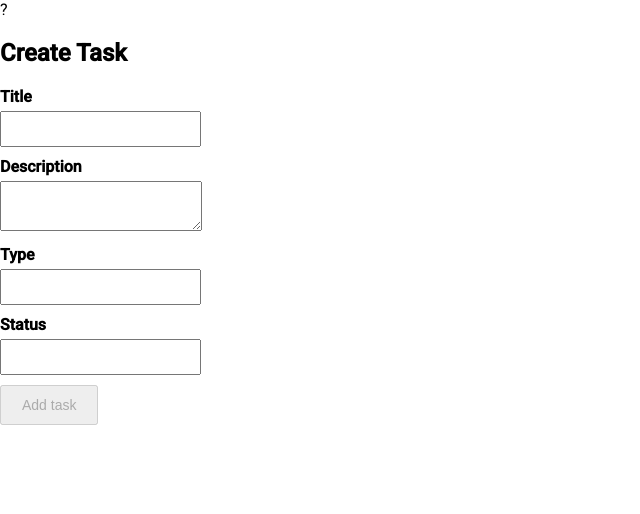
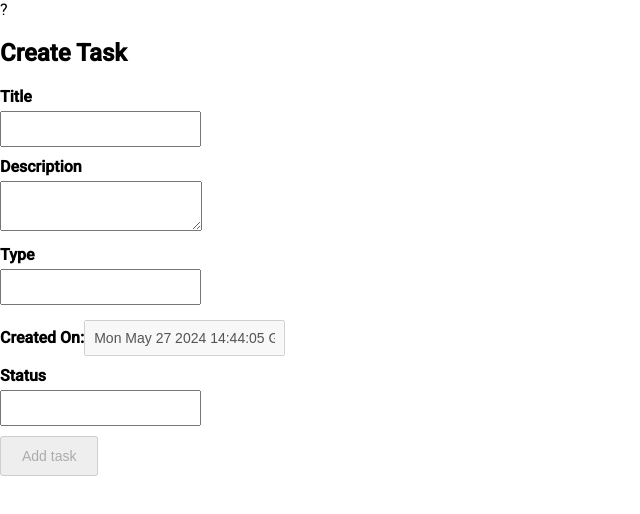
Before and after one commit to TomsVanags/BootCamp, an Angular app: page /create-task in a window 1280 px wide. Shown: the top 514 px of the page, without its empty margins (0-640 px from the left). Built offline with nearby package versions, Linux system fonts and the light colour scheme.

Commit message:
TM-4 uzdevumam pirmais child class pabeigts

```diff
--- a/src/app/create-task/create-task.component.html
+++ b/src/app/create-task/create-task.component.html
@@ -26,6 +26,11 @@
     </div>
 
     <div>
+        <label for="createdOn">Created On:</label>
+        <input id="createdOn" formControlName="createdOn" type="text">
+    </div>
+
+    <div>
         <label for="status">Status</label><br>
         <input id="status" formControlName="status" />
         <div *ngIf="taskForm.get('status')?.invalid && taskForm.get('status')?.touched">
--- a/src/app/create-task/create-task.component.ts
+++ b/src/app/create-task/create-task.component.ts
@@ -13,32 +13,40 @@
 
 import { Component, OnInit } from '@angular/core';
 import { FormBuilder, FormGroup, Validators, ReactiveFormsModule } from '@angular/forms';
-import { CommonModule } from '@angular/common';
+import { CommonModule, DatePipe, } from '@angular/common';
 
 @Component({
   selector: 'app-create-task',
   templateUrl: './create-task.component.html',
   styleUrls: ['./create-task.component.scss'],
   standalone: true,
-  imports: [CommonModule, ReactiveFormsModule]
+  imports: [CommonModule, ReactiveFormsModule],
+  providers: [DatePipe]
 })
 export class CreateTaskComponent implements OnInit {
   taskForm!: FormGroup;
+  createdOnDisplay: string = '';
 
-  constructor(private fb: FormBuilder) {}
+  constructor(private fb: FormBuilder, private datePipe: DatePipe ) {}
 
   ngOnInit(): void {
+    const now = new Date();
+    this.createdOnDisplay = this.datePipe.transform(now, 'yyyy-MM-dd HH:mm') || '';
+
     this.taskForm = this.fb.group({
       title: ['', Validators.required],
       description: ['', Validators.required],
       type: ['', Validators.required],
+      createdOn: [{value: now, disabled: true}],
       status: ['', Validators.required]
     });
   }
 
   onSubmit(): void {
     if (this.taskForm.valid) {
+      const taskData = this.taskForm.getRawValue()
       console.log('Task:', this.taskForm.value);
+      console.log(taskData)
       // var vel kko pievienot, ja vajag (funkciju)
     }
   }
```
